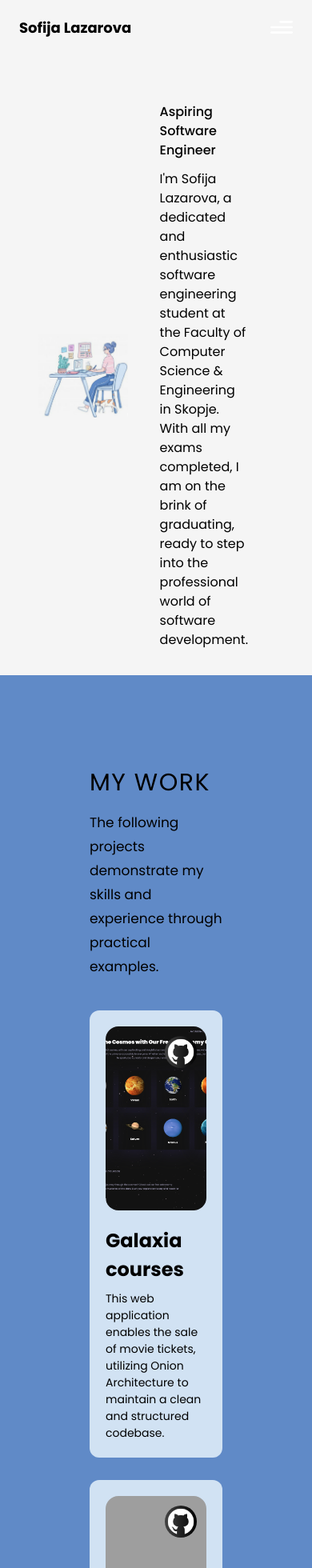
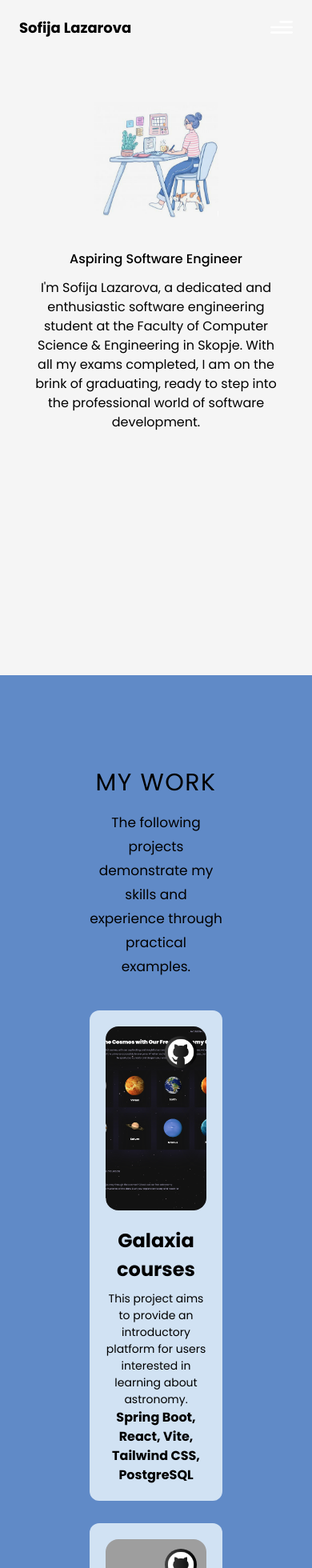
Before and after one commit to sofijalazarova/portfolio-sofija, a React (Vite) app: page / in a window 390 px wide. Shown: the top 1960 px of the page at 80% size. Built offline with nearby package versions, Linux system fonts and the light colour scheme; grey boxes are pictures that could not be loaded.

Commit message:
Portfolio updated

```diff
--- a/src/components/Home.jsx
+++ b/src/components/Home.jsx
@@ -6,12 +6,12 @@ const Home = () => {
   return (
     <section className={`relative w-full h-screen mx-auto justify-items-center pt-20`} style={{backgroundColor: "#f5f5f5"}}>
 
-      <div className='flex items-center px-12 py-12 gap-10'>
+      <div className='flex flex-col lg:flex-row items-center px-10 lg:px-12 py-12 gap-10'>
         <div className={`flex justify-center items-center w-1/2`}>
           <img className='object-fill' src={Image}/>
         </div>
 
-        <div className='w-1/2 text-left text-black pr-8'>
+        <div className='lg:w-1/2 text-center lg:text-left text-black lg:pr-8'>
           <h1 className={styles.heroSubText}>Aspiring Software Engineer</h1>
           <p className='mt-3'>I'm Sofija Lazarova, a dedicated and enthusiastic software engineering student at the Faculty of Computer Science & Engineering in Skopje. With all my exams completed, I am on the brink of graduating, ready to step into the professional world of software development.</p>
         </div>
--- a/src/components/Works.jsx
+++ b/src/components/Works.jsx
@@ -5,25 +5,17 @@ import { fadeIn, textVariant } from "../utils/motion";
 import Image from '../../public/galaxia1.png';
 import Image1 from '../../public/cinemaApp.png';
 import GitImage from '../../public/github.png';
+import Image2 from '../../public/makeupapp.png';
 
 const ProjectCard = ( props ) => {
   return (
-    <motion.div variants={fadeIn("up", "spring", 0.75)}>
-      <div
-        options={{
-          max: 45,
-          scale: 1,
-          speed: 450,
-        }}
-        className='p-5 rounded-xl sm:w-[360px] w-full' style={{backgroundColor: "#d1e2f3"}}
-      >
+    <div>
+      <div className='p-5 rounded-xl lg:w-[360px] w-full' style={{backgroundColor: "#d1e2f3"}}>
         <div className='relative w-full h-[230px]'>
-          <img
+          <img onClick={() => { window.location.href(`${props.website_link}`)}}
             src={props.imagePath}
             alt='project_image'
-            className='w-full h-full object-cover rounded-2xl'
-          />
-
+            className='w-full h-full object-cover rounded-2xl'/>
           <div className='absolute inset-0 flex justify-end m-3 card-img_hover'>
             <div
               onClick={() => window.open(source_code_link, "_blank")}  // link do github
@@ -41,34 +33,33 @@ const ProjectCard = ( props ) => {
         </div>
 
         <div className='mt-5'>
-          <h3 className='text-black font-bold text-[24px]'>{props.name}</h3>
+          <a href={props.website_link}><h3 className='text-black font-bold text-[24px]'>{props.name}</h3></a>
           <p className='mt-2 text-black text-[14px]'>{props.description}</p>
+          <p className="text-black font-bold">{props.tech}</p>
         </div>
       </div>
-    </motion.div>
+    </div>
   );
 };
 
 const Works = () => {
   return (
     <>
-    <div className="mx-28 pb-20 pt-28" >
-      <motion.div variants={textVariant()}>
+    <div className="mx-28 pb-20 pt-28 text-center lg:text-left">
+      <div variants={textVariant()}>
         <p className={`${styles.sectionSubText}`} style={{fontSize: "30px"}}>My work</p>
-      </motion.div>
+      </div>
 
       <div className='w-full flex'>
-        <motion.p
-          variants={fadeIn("", "", 0.1, 1)}
-          className='mt-3 text-[17px] max-w-3xl leading-[30px] text-black'
-        >
+        <p className='mt-3 text-[17px] max-w-3xl leading-[30px] text-black'>
           The following projects demonstrate my skills and experience through practical examples.
-        </motion.p>
+        </p>
       </div>
 
       <div className='mt-10 flex flex-wrap gap-7'>
-          <ProjectCard imagePath={Image} name="Galaxia courses" description="This web application enables the sale of movie tickets, utilizing Onion Architecture to maintain a clean and structured codebase." github="https://github.com/sofijalazarova/galaxia/tree/main/galaxia"/>
-          <ProjectCard imagePath={Image1} name="Cinema App" description="This web application enables the sale of movie tickets, utilizing Onion Architecture to maintain a clean and structured codebase." github="https://github.com/sofijalazarova/EShopCinemaApp"/>
+          <ProjectCard imagePath={Image} name="Galaxia courses" description="This project aims to provide an introductory platform for users interested in learning about astronomy." github="https://github.com/sofijalazarova/galaxia/tree/main/galaxia" website_link="" tech="Spring Boot, React, Vite, Tailwind CSS, PostgreSQL"/>
+          <ProjectCard imagePath={Image1} name="Cinema App" description="This web application enables the sale of movie tickets, utilizing Onion Architecture to maintain a clean and structured codebase." github="https://github.com/sofijalazarova/EShopCinemaApp" website_link="https://cinego-sofija.azurewebsites.net/" tech="C# HTML CSS JavaScript, .NET Core"/>
+          <ProjectCard imagePath={Image2} name="Cinema App" description="In this project, I developed a dynamic and responsive web application that allows users to browse and discover various makeup products from Maybelline. Public API Used: http://makeup-api.herokuapp.com/" github="https://github.com/sofijalazarova/makeUpApp" website_link="https://sofijalazarova.github.io/makeUpApp/" tech="React, Vite, Tailwind CSS, Axios"/>
       </div>
       </div>
     </>
```
Also changed, not shown: public/makeupapp.png (added).
